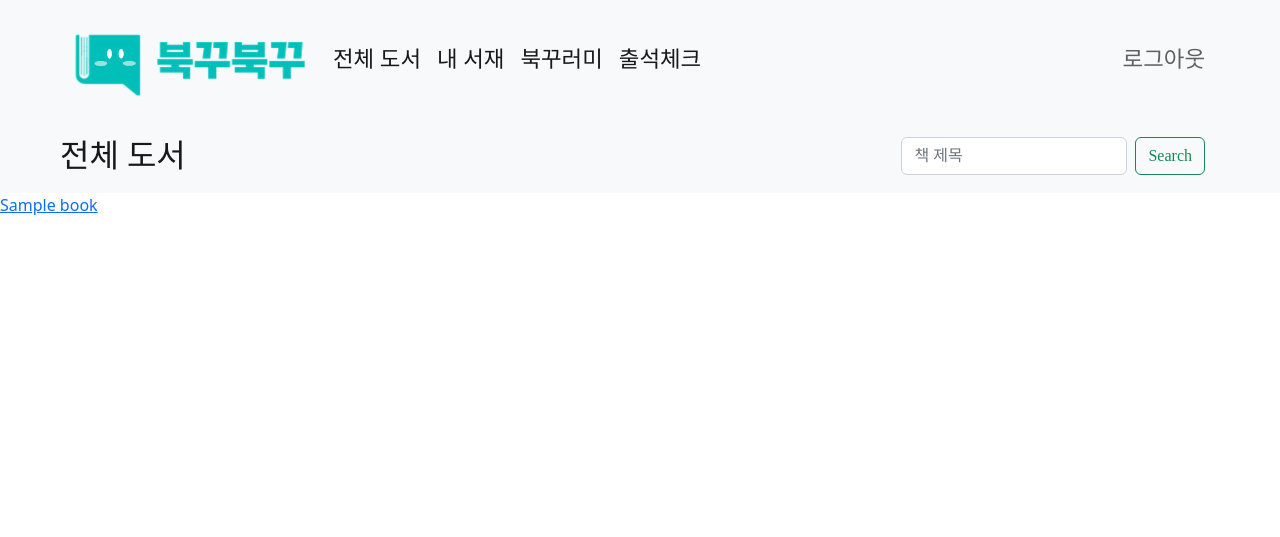
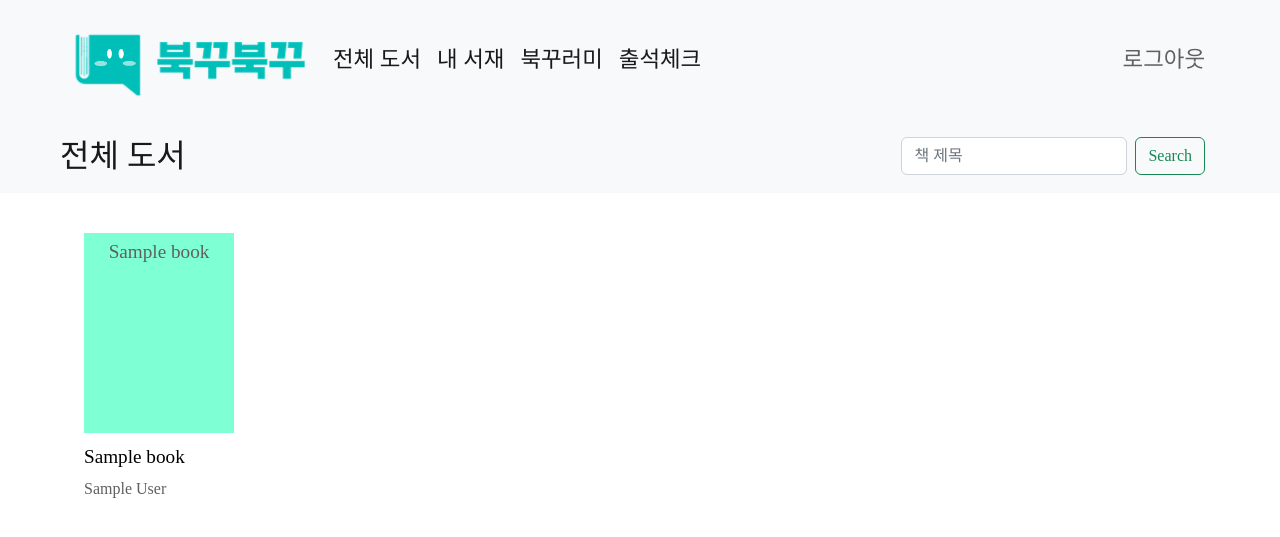
Before and after one commit to BookkuBookku/BookkuBookku, a PHP site: page /total_book.php in a window 1280 px wide. Shown: the top 537 px of the page. Run offline with PHP 8.4, Linux system fonts and the light colour scheme; the visitor is signed in with stand-in values (Sample User, id 1); tables that the repository leaves empty or names only in its code hold one stand-in row (values such as "Sample post"); some libraries are stand-ins or nearby versions; some web fonts are replaced.

Commit message:
add total_book css

```diff
--- /dev/null
+++ b/css/total_book.css
@@ -0,0 +1,24 @@
+.total_book_section{
+    width: 90%;
+    margin: 20px auto;
+    display:flex;
+}
+.book_box{
+    margin: 20px;
+}
+.book_cover{
+    width: 150px;
+    height: 200px;
+    background-color: aquamarine;
+    padding: 5px;
+    margin-bottom: 10px;
+
+    text-align: center;
+    word-break: keep-all;
+    font-size: larger;
+}
+.book_name{
+    font-size: larger;
+    color: black;
+    margin-bottom: 5px;
+}
--- a/menu.php
+++ b/menu.php
@@ -29,7 +29,7 @@
 
 <nav class="navbar navbar-expand-lg bg-light">
   <div class="container-fluid" style="padding: 0px 75px 0px 60px;">
-    <a href="index.php">
+    <a href="total_book.php">
       <img src=".\assets\BookkubBookku_logo_h.png" alt="Logo" width="265" height="100" class="d-inline-block align-text-top">
     </a>
       <div class="collapse navbar-collapse" id="navbarNavAltMarkup">
--- a/total_book.php
+++ b/total_book.php
@@ -1,6 +1,7 @@
 <?php
  require('menu.php');
 ?>
+<link href=".\css\total_book.css" rel="stylesheet" type="text/css" />
 <nav class="navbar bg-light">
   <div class="container-fluid" style="padding: 0px 75px 0px 60px;">
     <a class="navbar-brand" style="font-size:2em;">전체 도서</a>
@@ -10,9 +11,9 @@
       </form>
   </div>
 </nav>
-
+<section class="total_book_section">
   <?php
-  $query = "SELECT NAME, BID
+    $query = "SELECT NAME, AUTHOR, BID
             FROM BOOK
             ORDER BY NAME";
 
@@ -21,11 +22,21 @@
 
   while($row = $stmt -> fetch(PDO::FETCH_ASSOC)){//결과를 출력한다.
     $name = $row['NAME'];
+    $author = $row['AUTHOR'];
     $bid = $row['BID'];
   ?>
-
-  <p> <a href="book_detail.php?bid=<?=$bid?>"> <?= $name?> </a></p>
+    <div class="book_box"  OnClick="location.href ='book_detail.php?bid=<?=$bid?>'" style="cursor:pointer;">
+      <div class="book_cover">
+        <p><?= $name?></p>
+      </div>
+      <div>
+        <p class="book_name"> <?= $name?> </p>
+        <p class="book_author"> <?= $author?> </p>
+      </div>
+      <!-- <p> <a href="book_detail.php?bid=<?=$bid?>"></a></p> -->
+    </div>
 
   <?php
   }
   ?>
+</section>
```
Lines whose indentation alone changed are shown as unchanged.
